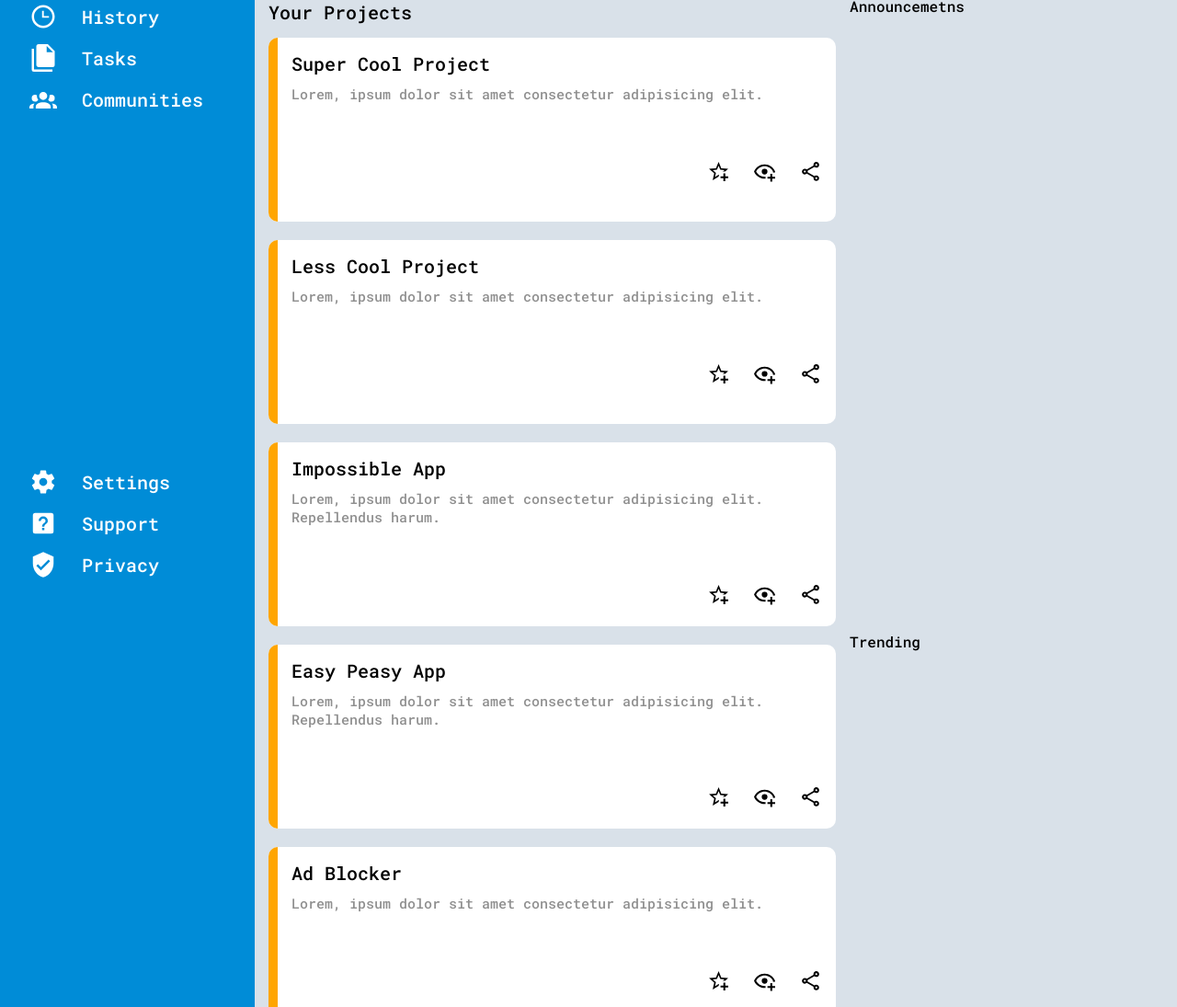
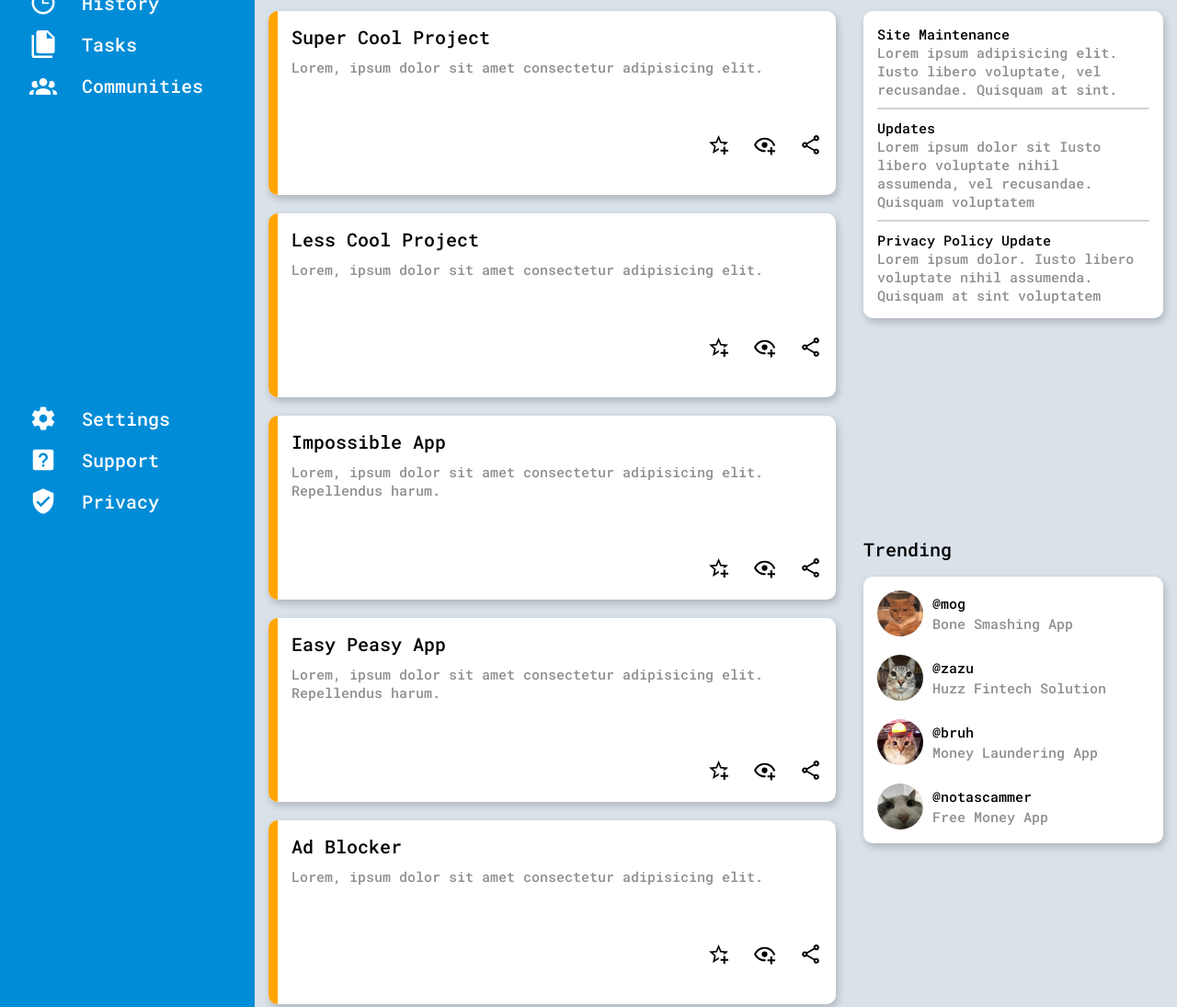
Before and after one commit to animesh-tyagi/admin-dashboard, a plain HTML site: page index.html in a window 1280 px wide. Shown: the part 365-1460 px from the top of the page at 92% size. Drawn offline with Linux system fonts and the light colour scheme.

Commit message:
added announcements and trending tab

```diff
--- a/index.html
+++ b/index.html
@@ -155,15 +155,73 @@
     </div>
     <div class="announcements">
         <p>Announcemetns</p>
-        <div class="grid">
-
+        <div class="content">
+            <div class="announcement">
+                <p class="title">Site Maintenance</p>
+                <p class="text">Lorem ipsum  adipisicing elit. Iusto libero voluptate, vel recusandae. Quisquam at sint.</p>
+            </div>
+            <div class="line">
+            </div>
+            <div class="announcement">
+                <p class="title">Updates</p>
+                <p class="text">Lorem ipsum dolor sit Iusto libero voluptate nihil assumenda, vel recusandae. Quisquam voluptatem </p>
+            </div>
+            <div class="line">
+            </div>
+            <div class="announcement">
+                <p class="title">Privacy Policy Update</p>
+                <p class="text">Lorem ipsum dolor. Iusto libero voluptate nihil assumenda. Quisquam at sint voluptatem </p>
+            </div>
         </div>
 
     </div>
     <div class="trending">
         <p>Trending</p>
-        <div class="grid">
-
+        <div class="content">
+            <div class="item">
+                <img src="./images/mewing-cat.png">
+                <div class="info">
+                    <p class="tag">
+                        @mog
+                    </p>
+                    <p class="project">
+                        Bone Smashing App
+                    </p>
+                </div>
+            </div>
+            <div class="item">
+                <img src="./images/zazu.png">
+                <div class="info">
+                    <p class="tag">
+                        @zazu
+                    </p>
+                    <p class="project">
+                        Huzz Fintech Solution
+                    </p>
+                </div>
+            </div>
+            <div class="item">
+                <img src="./images/cat4.png">
+                <div class="info">
+                    <p class="tag">
+                        @bruh
+                    </p>
+                    <p class="project">
+                        Money Laundering App
+                    </p>
+                </div>
+            </div>
+            <div class="item">
+                <img src="./images/cat3.png">
+                <div class="info">
+                    <p class="tag">
+                        @notascammer
+                    </p>
+                    <p class="project">
+                        Free Money App
+                    </p>
+                </div>
+            </div>
         </div>
 
     </div>
--- a/style.css
+++ b/style.css
@@ -4,18 +4,19 @@
 }
 
 body {
-    min-height: 100vh;
+    display: flex;
+    height:max-content;
     margin: 0;
     padding: 0;
     display: grid;
     grid-template-columns: 0.70fr 2fr 1.1fr;
-    grid-template-rows: 1fr 2fr 2fr;
+    grid-template-rows: 20% 40% 40%;
     font-family: RobotoMono-Medium;
 
 
 }
 
-    .sidebar {
+.sidebar {
     display: grid;
     grid-template-columns: 1fr;
     grid-template-rows: 0.1fr 0.375fr 0.225fr;
@@ -32,23 +33,11 @@ body {
     grid-area: 1/2/2/4;
     grid-template-columns: 2fr 1fr;
     grid-template-rows: 45px 80px;
-    gap: 35px;
+    gap: 25px;
     padding: 25px 50px;
     padding-right: 70px;
     font-weight: 700;
 
-}
-
-.announcements {
-    display: grid;
-    grid-template-columns: 1fr;
-    background: rgb(217, 225, 233);
-}
-
-.trending {
-    display: grid;
-    grid-template-columns: 1fr;
-    background: rgb(217, 225, 233);
 }
 
 .sidebar ul {
@@ -203,7 +192,7 @@ body {
     padding: 20px 15px;
 }
 
-.projects p {
+.projects p, .announcements p, .trending p {
     margin: 0;
     font-size: 20px;
 }
@@ -262,3 +251,91 @@ body {
     height: 25px;
     width: 25px;
 }
+
+.announcements {
+    display: flex;
+    flex-direction: column;
+    background: rgb(217, 225, 233);
+    padding: 20px 15px;
+    padding-bottom: 0;
+    gap: 15px;
+}
+
+.announcements .content{
+    display: grid;
+    grid-template-columns: 1fr;
+    background: white;
+    border-radius: 10px;
+
+}
+
+.announcement .title {
+    font-size: 15px;
+}
+
+.announcement .text {
+    font-size: 15px;
+    color: rgb(143, 143, 143);
+}
+
+.announcements .content .line {
+    display: flex;
+    flex-direction: row;
+    background-color: rgb(211, 211, 211);
+    height: 2px;
+    border-radius: 2px;
+
+}
+
+.trending {
+    display: flex;
+    flex-direction: column;
+    background: rgb(217, 225, 233);
+    padding: 20px 15px;
+    padding-top: 0px;
+    gap: 17px;
+}
+
+.trending .content {
+    display: flex;
+    flex-direction: column;
+    background-color: white;
+    border-radius: 10px;
+    gap: 20px;
+
+}
+
+.trending .item {
+    display: flex;
+    flex-direction: row;
+    gap: 10px;
+}
+
+.trending .info {
+    display: flex;
+    flex-direction: column;
+    align-items: start;
+    justify-content: center;
+    gap: 2px;
+}
+
+.trending .tag {
+    font-size: 15px;
+}
+
+.trending .project {
+    font-size: 15px;
+    color: rgb(143, 143, 143);
+
+}
+
+.trending img {
+    height: 50px;
+    width: 50px;
+    border-radius: 25px;
+}
+
+
+.header, .announcements .content, .trending .content, .projects .card {
+    box-shadow: 2px 4px 8px rgba(0, 0, 0, 0.2);
+}
```
Also changed, not shown: images/cat3.png (added), images/cat4.png (added), images/mewing-cat.png (added), images/zazu.png (added).
